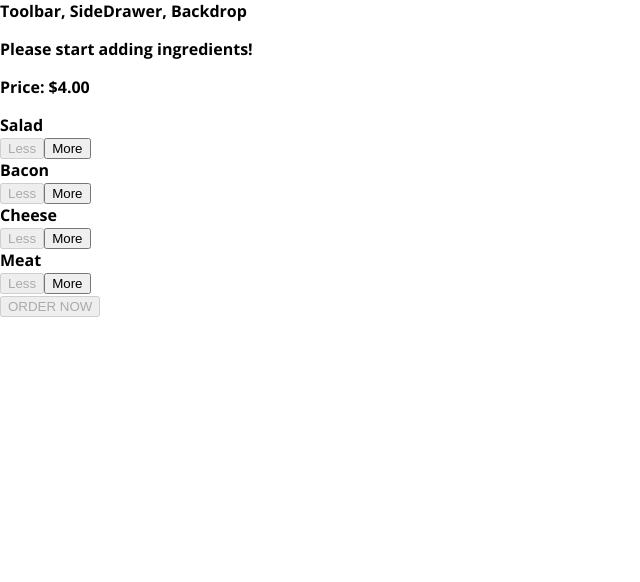
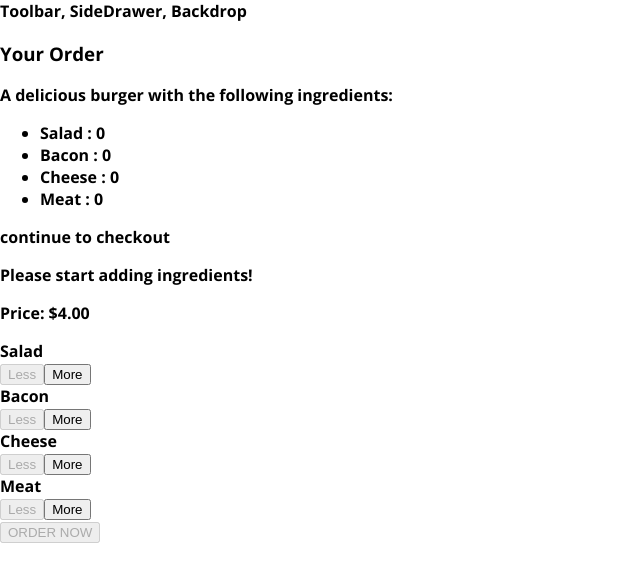
Before and after one commit to sarahbethfry/burger-builder, a React app: page / in a window 1280 px wide. Shown: the top 582 px of the page, without its empty margins (0-640 px from the left). Built offline with nearby package versions, Linux system fonts and the light colour scheme; the HTML template or start-up script is replaced by a standard one.

Commit message:
Created modal and added order summary to it

```diff
--- /dev/null
+++ b/src/components/Burger/OrderSummary/OrderSummary.js
@@ -0,0 +1,24 @@
+import React from "react";
+import Aux from "../../../hoc/Aux";
+
+const orderSummary = (props) => {
+  const ingredientSummary = Object.keys(props.ingredients).map((igKey) => {
+    return (
+      <li key={igKey}>
+        <span style={{ textTransform: "capitalize" }}>{igKey} </span>:{" "}
+        {props.ingredients[igKey]}
+      </li>
+    );
+  });
+
+  return (
+    <Aux>
+      <h3>Your Order</h3>
+      <p> A delicious burger with the following ingredients:</p>
+      <ul>{ingredientSummary}</ul>
+      <p>continue to checkout</p>
+    </Aux>
+  );
+};
+
+export default orderSummary;
--- /dev/null
+++ b/src/components/UI/Modal/Modal.css
@@ -0,0 +1,20 @@
+.Modal {
+  position: fixed;
+  z-index: 500;
+  background-color: white;
+  width: 70%;
+  border: 1px solid #ccc;
+  box-shadow: 1px 1px 1px black;
+  padding: 16px;
+  left: 15%;
+  top: 30%;
+  box-sizing: border-box;
+  transition: all 0.3s ease-out;
+}
+
+@media (min-width: 600px) {
+  .Modal {
+    width: 500px;
+    left: calc(50% - 250px);
+  }
+}
--- /dev/null
+++ b/src/components/UI/Modal/Modal.js
@@ -0,0 +1,6 @@
+import React from "react";
+import classes from "./Modal.css";
+
+const modal = (props) => <div className={classes.Modal}>{props.children}</div>;
+
+export default modal;
--- a/src/containers/BurgerBuilder/BurgerBuilder.js
+++ b/src/containers/BurgerBuilder/BurgerBuilder.js
@@ -2,6 +2,8 @@
 import Aux from "../../hoc/Aux";
 import Burger from "../../components/Burger/Burger";
 import BuildControls from "../../components/Burger/BuildControls/BuildControls";
+import Modal from "../../components/UI/Modal/Modal";
+import OrderSummary from "../../components/Burger/OrderSummary/OrderSummary";
 
 const INGREDIENT_PRICES = {
   salad: 0.5,
@@ -76,6 +78,9 @@
     }
     return (
       <Aux>
+        <Modal>
+          <OrderSummary ingredients={this.state.ingredients} />
+        </Modal>
         <Burger ingredients={this.state.ingredients} />
         <BuildControls
           ingredientAdded={this.addIngredientHandler}
```
Also changed, not shown: src/components/UI/Backdrop/Backdrop.js (added).
